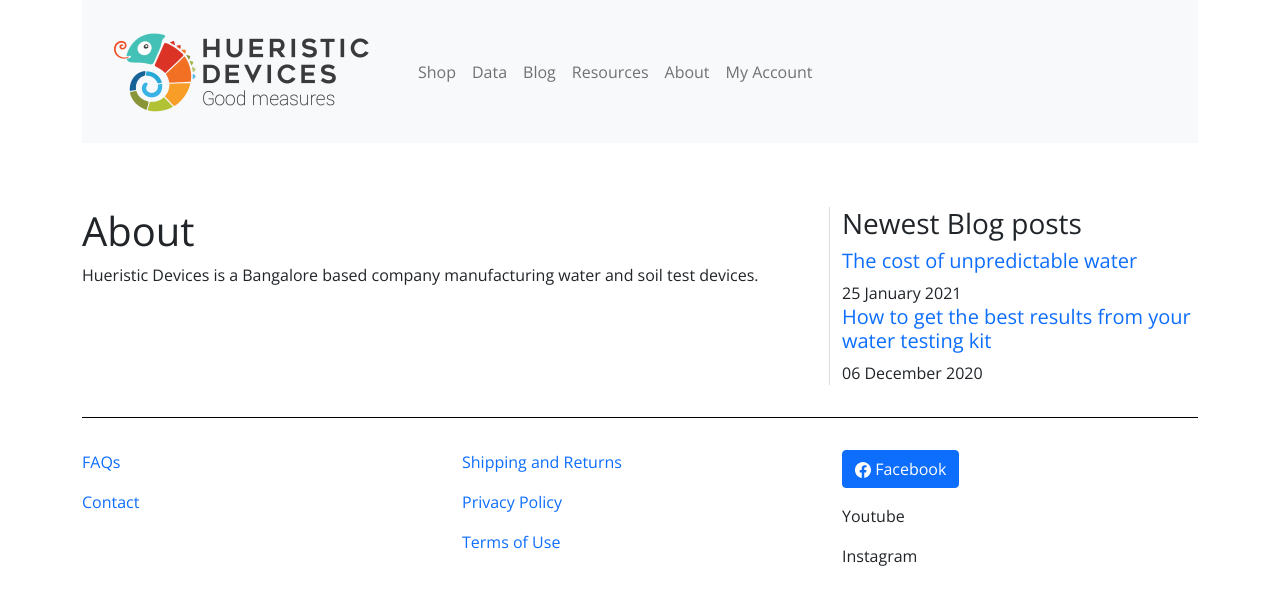
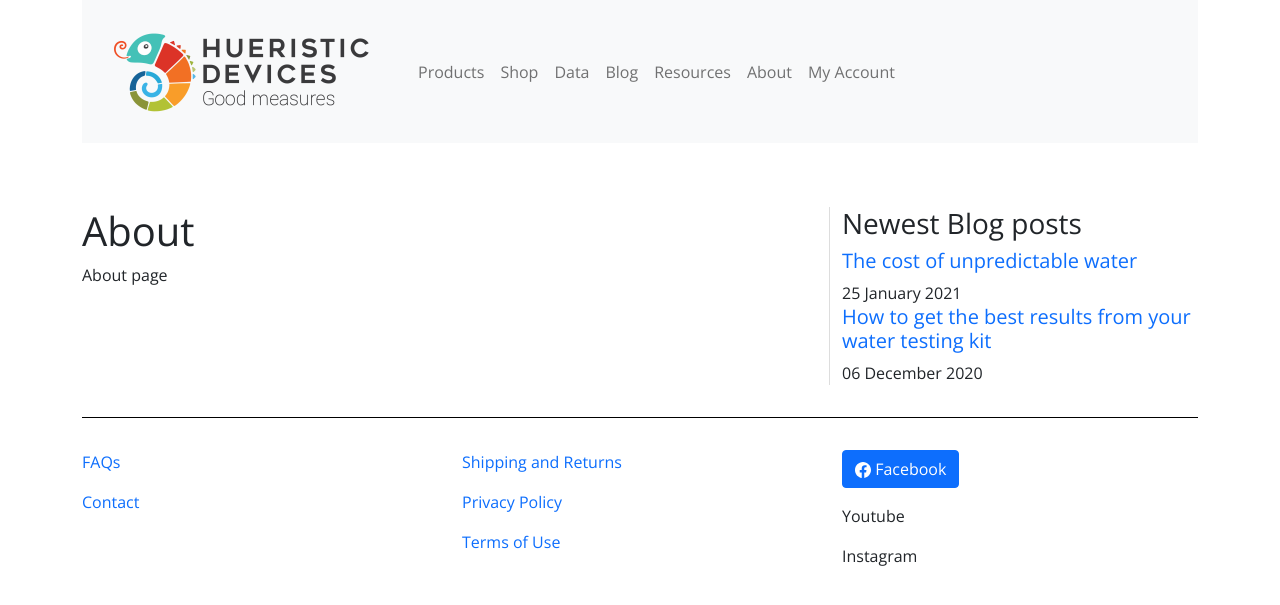
Before and after one commit to joannas97/staging, a Jekyll site: the page built from _pages/about.md, in a window 1280 px wide. Shown: the top 605 px of the page. Built offline with Jekyll 4.4.1, drawn with Linux system fonts in a browser that asks for light colours.

Commit message:
Added a products page

```diff
--- a/_layouts/default.html
+++ b/_layouts/default.html
@@ -21,6 +21,9 @@
                       </button>
                       <div class="collapse navbar-collapse" id="navbarNav">
                         <ul class="navbar-nav">
+                          <li class="nav-item">
+                            <a class="nav-link" href="{{ site.baseurl }}products">Products</a>
+                          </li>
                           <li class="nav-item">
                             <a class="nav-link" href="#">Shop</a>
                           </li>
--- a/_layouts/post.html
+++ b/_layouts/post.html
@@ -21,6 +21,9 @@
                       </button>
                       <div class="collapse navbar-collapse" id="navbarNav">
                         <ul class="navbar-nav">
+                          <li class="nav-item">
+                            <a class="nav-link" href="{{ site.baseurl }}products">Products</a>
+                          </li>
                           <li class="nav-item">
                             <a class="nav-link" href="#">Shop</a>
                           </li>
--- a/_pages/about.md
+++ b/_pages/about.md
@@ -4,4 +4,4 @@ title: About
 permalink: /about/
 ---
 
-Hueristic Devices is a Bangalore based company manufacturing water and soil test devices.
+About page
```
Also changed, not shown: _pages/products.md (added, +7 -0 lines).
